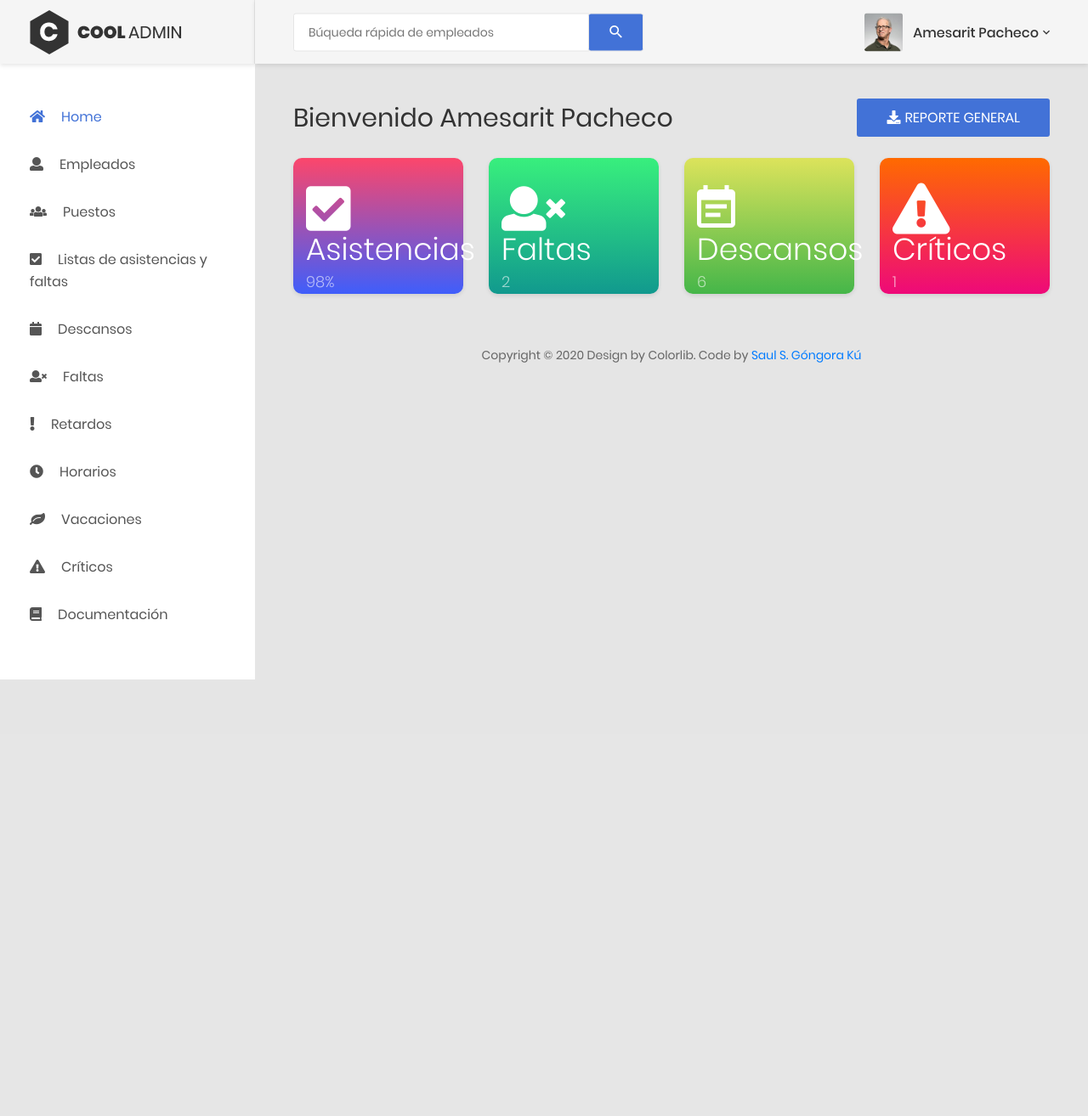
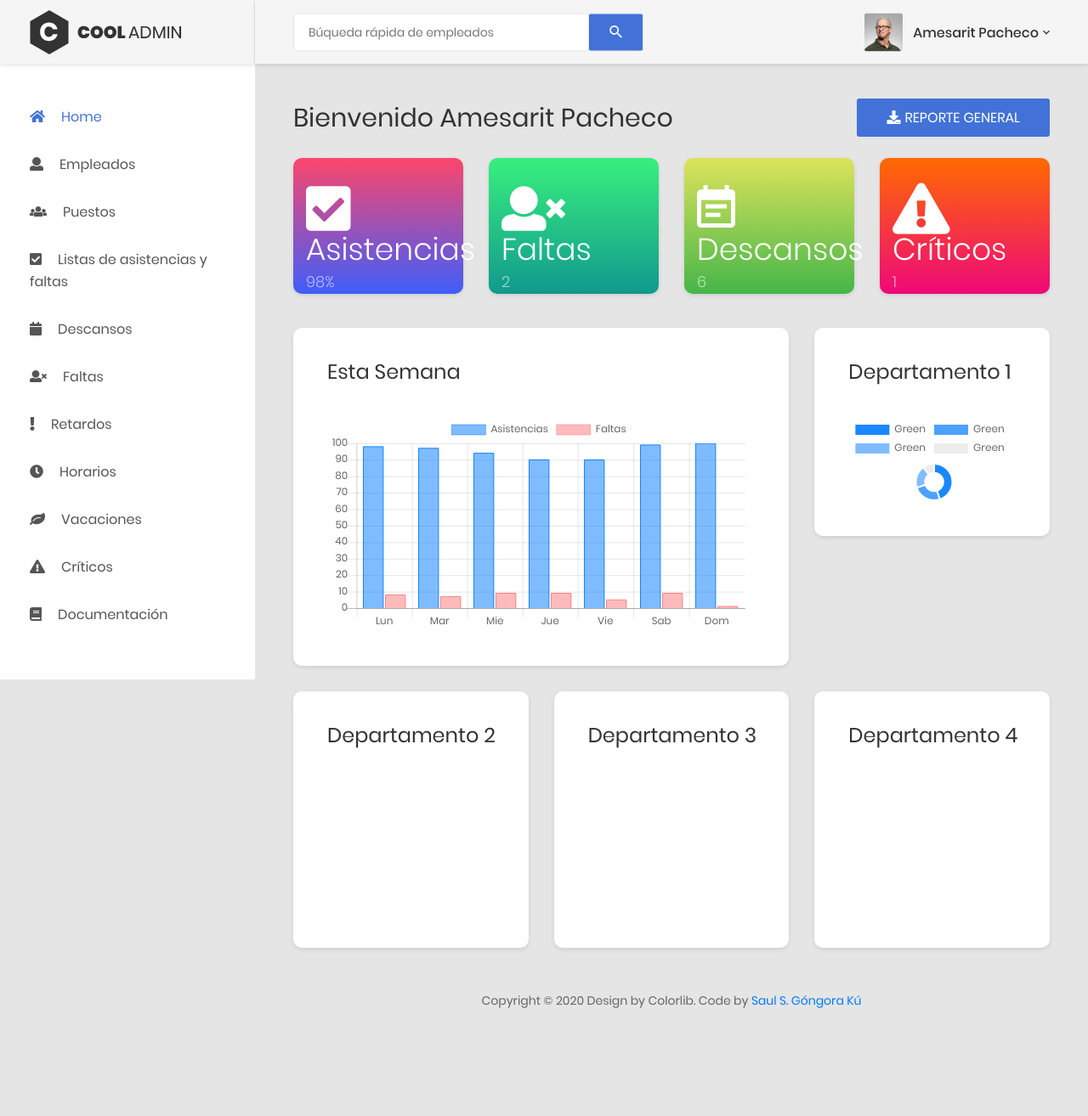
Before and after one commit to samgongora26/perfect-assistant, a PHP site: page /pages/home.php in a window 1280 px wide. Shown: the whole page at 85% size. Before the commit the page ends 800 px from the top, so only its background shows below. Run offline with PHP 8.4, Linux system fonts and the light colour scheme.

Commit message:
graficas del home

```diff
--- a/js/main.js
+++ b/js/main.js
@@ -1207,14 +1207,21 @@
       var myChart = new Chart(ctx, {
         type: 'bar',
         data: {
-          labels: ["Sun", "Mon", "Tu", "Wed", "Th", "Fri", "Sat"],
+          labels: ["Lun", "Mar", "Mie", "Jue", "Vie", "Sab", "Dom"],
           datasets: [
             {
-              label: "My First dataset",
-              data: [40, 55, 75, 81, 56, 55, 40],
+              label: "Asistencias",
+              data: [98, 97, 94, 90, 90, 99, 100],
               borderColor: "rgba(0, 123, 255, 0.9)",
               borderWidth: "0",
               backgroundColor: "rgba(0, 123, 255, 0.5)"
+            },
+            {
+              label: "Faltas",
+              data: [8, 7, 9, 9, 5, 9, 1],
+              borderColor: "rgba(255, 120, 120, 0.9)",
+              borderWidth: "0",
+              backgroundColor: "rgba(255, 120, 120, 0.5)"
             }
           ]
         },
--- a/pages/home.php
+++ b/pages/home.php
@@ -11,6 +11,7 @@
     <!--Pruebas de gitub-->
     <!--prueba 2 de git-->
     <!--prueba 3 de git-->
+
     <!-- Title Page-->
     <title>Perfect assistant</title>
 
@@ -133,15 +134,55 @@
                             </div>
                         </div>
                         <div class="row">
-
+                            <div class="col-lg-8">
+                                <div class="au-card m-b-30">
+                                    <div class="au-card-inner">
+                                        <h3 class="title-2 m-b-40">Esta semana</h3>
+                                        <canvas id="singelBarChart"></canvas>
+                                    </div>
+                                </div>
+                            </div>
+                            <div class="col-lg-4">
+                                <div class="au-card m-b-30">
+                                    <div class="au-card-inner">
+                                        <h3 class="title-2 m-b-40">Departamento 1</h3>
+                                        <canvas id="doughutChart"></canvas>
+                                    </div>
+                                </div>
+                            </div>
                         </div>
 
                         <div class="row">
-                            <div class="col-md-12">
-                                <div class="copyright">
-                                    <p>Copyright © 2020 Design by Colorlib. Code by <a href="https://github.com/samgongora26"> Saul S. Góngora Kú </a> <p>
+                            <div class="col-lg-4">
+                                <div class="au-card m-b-30">
+                                    <div class="au-card-inner">
+                                        <h3 class="title-2 m-b-40">Departamento 2</h3>
+                                        <canvas id="doughutChart"></canvas>
+                                    </div>
                                 </div>
                             </div>
+                            <div class="col-lg-4">
+                                <div class="au-card m-b-30">
+                                    <div class="au-card-inner">
+                                        <h3 class="title-2 m-b-40">Departamento 3</h3>
+                                        <canvas id="doughutChart"></canvas>
+                                    </div>
+                                </div>
+                            </div>
+                            <div class="col-lg-4">
+                                <div class="au-card m-b-30">
+                                    <div class="au-card-inner">
+                                        <h3 class="title-2 m-b-40">Departamento 4</h3>
+                                        <canvas id="doughutChart"></canvas>
+                                    </div>
+                                </div>
+                            </div>
+                        </div>
+
+                        <div class="row">
+                            <?php
+                                include("plantillas/plantilla_footer.php");
+                            ?>
                         </div>
                     </div>
                 </div>
--- /dev/null
+++ b/pages/plantillas/plantilla_footer.php
@@ -0,0 +1,5 @@
+<div class="col-md-12">
+    <div class="copyright">
+        <p>Copyright © 2020 Design by Colorlib. Code by <a href="https://github.com/samgongora26"> Saul S. Góngora Kú </a> <p>
+    </div>
+</div>
```
Also changed, not shown: pages/plantilla_base.php (+3 -5 lines).
